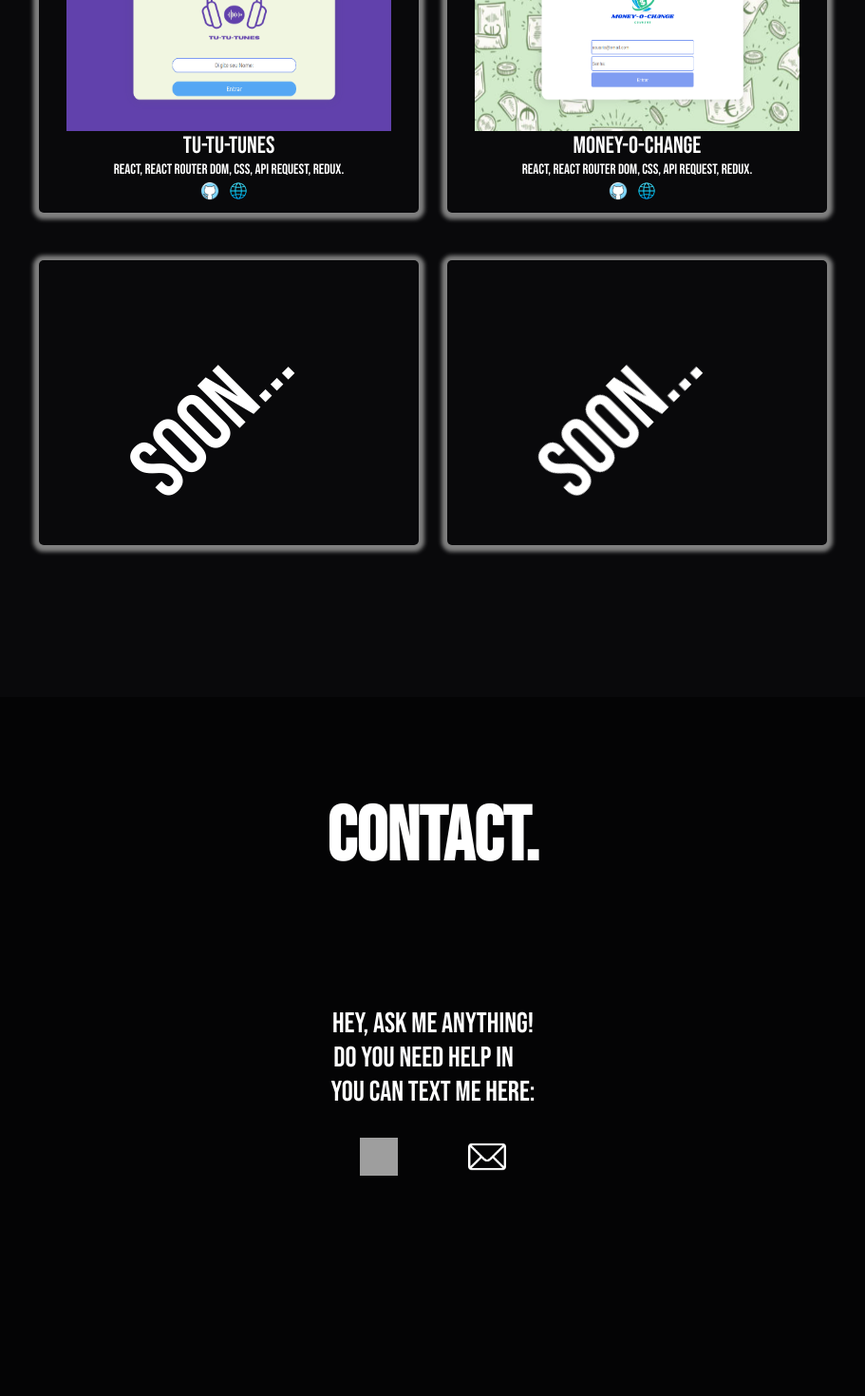
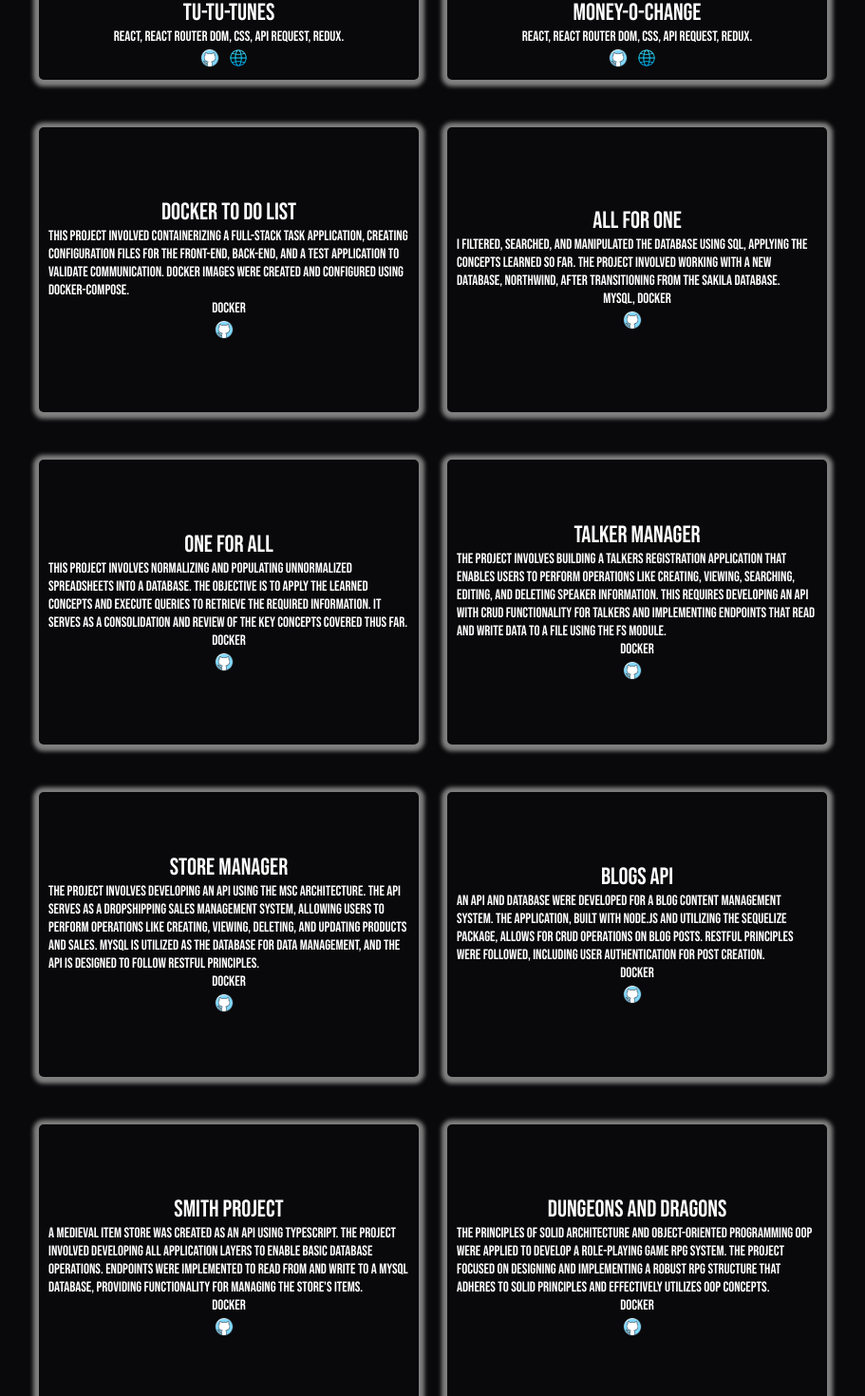
Before and after one commit to LeandrexFC/My-Portfolio, a React (Create React App) app: page / in a window 1280 px wide. Shown: the part 3240-4710 px from the top of the page at 95% size, without its empty margins (184-1095 px from the left). Built offline with nearby package versions, Linux system fonts and the light colour scheme; grey boxes are pictures that could not be loaded.

Commit message:
feat: add backend Projects

```diff
--- a/src/AllCss/Home.css
+++ b/src/AllCss/Home.css
@@ -191,7 +191,7 @@ body {
 .projectsHome {
   display: flex;
   background-color: #09090b;
-  height: 150vh;
+  height: 380%;
   justify-content: center;
   align-items: center;
   flex-direction: column;
@@ -315,7 +315,7 @@ body {
   }
 
   .projectsHome {
-    height: 90vh;
+    height: 300vh;
   }
 }
 
@@ -331,15 +331,13 @@ body {
     max-height: 230px;
     margin-right: 0vh;
   }
-  .projectsHome {
-    height: 190vh;
-  }
 
   .contactTitleHome {
     margin-top: 150px;
   }
 
   .projectsHome {
+    height: 490vh;
     display: flex;
     background-color: #09090b;
     justify-content: center;
@@ -364,7 +362,8 @@ body {
   }
 
   .projectsHome {
-    height: 140vh;
+    height: 480vh;
+
   }
 
 }
--- a/src/Components/ProjectsComponent.jsx
+++ b/src/Components/ProjectsComponent.jsx
@@ -11,9 +11,7 @@ class ProjectsComponent extends Component {
   return (
     <div className='allProjects'>
       <div className='cards 1'>
-        {/* <div className='imgItem'> */}
           <img className='cardsImg' src={ tututunes } alt='trybetunes project' />
-        {/* </div> */}
         <div className='pCard'>
         <p className='cardfir'> TU-TU-TUNES </p>
         <p className='cardsec'>React, React Router Dom, CSS, API request, Redux. </p>
@@ -29,9 +27,7 @@ class ProjectsComponent extends Component {
       </div>
 
       <div className='cards 2'>
-        {/* <div className='imgItem'> */}
           <img className='cardsImg' src={ moneyImg } alt='trybetunes project' />
-        {/* </div> */}
         <div className='pCard'>
         <p className='cardfir'> MONEY-O-Change </p>
         <p className='cardsec'>React, React Router Dom, CSS, API request, Redux. </p>
@@ -46,8 +42,111 @@ class ProjectsComponent extends Component {
         </div>
       </div>
 
+      <div className='cards 3'>
+        <div className='pCard'>
+        <p className='cardfir'> Docker To Do List </p>
+        <p className='cardsec'> This project involved containerizing a full-stack task application, creating configuration files for the front-end, back-end, and a test application to validate communication. Docker images were created and configured using docker-compose. </p>
+        <p className='cardsec'> Docker </p>
+        </div>
+        <div className='imgsCard'>
+        <a href='https://github.com/LeandrexFC/project-wallet' target='_blank' rel="noreferrer">
+        <img src={ GitHubLogo } alt='Git Hub Logo' className='cardLogo' />
+        </a>
+        </div>
+      </div>
 
-      <div className='cards 3'>
+      <div className='cards 4'>
+        <div className='pCard'>
+        <p className='cardfir'> All For One </p>
+        <p className='cardsec'> I filtered, searched, and manipulated the database using SQL, applying the concepts learned so far. The project involved working with a new database, Northwind, after transitioning from the Sakila database.  </p>
+        <p className='cardsec'> Mysql, Docker </p>
+        </div>
+        <div className='imgsCard'>
+        <a href='https://github.com/LeandrexFC/project-wallet' target='_blank' rel="noreferrer">
+        <img src={ GitHubLogo } alt='Git Hub Logo' className='cardLogo' />
+        </a>
+        </div>
+      </div>
+
+      <div className='cards 5'>
+        <div className='pCard'>
+        <p className='cardfir'> One For All </p>
+        <p className='cardsec'> This project involves normalizing and populating unnormalized spreadsheets into a database. The objective is to apply the learned concepts and execute queries to retrieve the required information. It serves as a consolidation and review of the key concepts covered thus far. </p>
+        <p className='cardsec'> Docker </p>
+        </div>
+        <div className='imgsCard'>
+        <a href='https://github.com/LeandrexFC/project-wallet' target='_blank' rel="noreferrer">
+        <img src={ GitHubLogo } alt='Git Hub Logo' className='cardLogo' />
+        </a>
+        </div>
+      </div>
+
+      <div className='cards 6'>
+        <div className='pCard'>
+        <p className='cardfir'> Talker Manager </p>
+        <p className='cardsec'> The project involves building a talkers registration application that enables users to perform operations like creating, viewing, searching, editing, and deleting speaker information. This requires developing an API with CRUD functionality for talkers and implementing endpoints that read and write data to a file using the fs module. </p>
+        <p className='cardsec'> Docker </p>
+        </div>
+        <div className='imgsCard'>
+        <a href='https://github.com/LeandrexFC/project-wallet' target='_blank' rel="noreferrer">
+        <img src={ GitHubLogo } alt='Git Hub Logo' className='cardLogo' />
+        </a>
+        </div>
+      </div>
+
+      <div className='cards 7'>
+        <div className='pCard'>
+        <p className='cardfir'> Store Manager </p>
+        <p className='cardsec'> The project involves developing an API using the MSC architecture. The API serves as a dropshipping sales management system, allowing users to perform operations like creating, viewing, deleting, and updating products and sales. MySQL is utilized as the database for data management, and the API is designed to follow RESTful principles. </p>
+        <p className='cardsec'> Docker </p>
+        </div>
+        <div className='imgsCard'>
+        <a href='https://github.com/LeandrexFC/project-wallet' target='_blank' rel="noreferrer">
+        <img src={ GitHubLogo } alt='Git Hub Logo' className='cardLogo' />
+        </a>
+        </div>
+      </div>
+
+      <div className='cards 8'>
+        <div className='pCard'>
+        <p className='cardfir'> Blogs API </p>
+        <p className='cardsec'> an API and database were developed for a blog content management system. The application, built with Node.js and utilizing the Sequelize package, allows for CRUD operations on blog posts. RESTful principles were followed, including user authentication for post creation. </p>
+        <p className='cardsec'> Docker </p>
+        </div>
+        <div className='imgsCard'>
+        <a href='https://github.com/LeandrexFC/project-wallet' target='_blank' rel="noreferrer">
+        <img src={ GitHubLogo } alt='Git Hub Logo' className='cardLogo' />
+        </a>
+        </div>
+      </div>
+
+      <div className='cards 9'>
+        <div className='pCard'>
+        <p className='cardfir'> Smith Project </p>
+        <p className='cardsec'> a medieval item store was created as an API using TypeScript. The project involved developing all application layers to enable basic database operations. Endpoints were implemented to read from and write to a MySQL database, providing functionality for managing the store's items. </p>
+        <p className='cardsec'> Docker </p>
+        </div>
+        <div className='imgsCard'>
+        <a href='https://github.com/LeandrexFC/project-wallet' target='_blank' rel="noreferrer">
+        <img src={ GitHubLogo } alt='Git Hub Logo' className='cardLogo' />
+        </a>
+        </div>
+      </div>
+
+      <div className='cards 10'>
+        <div className='pCard'>
+        <p className='cardfir'> Dungeons And Dragons </p>
+        <p className='cardsec'> the principles of SOLID architecture and object-oriented programming OOP were applied to develop a role-playing game RPG system. The project focused on designing and implementing a robust RPG structure that adheres to SOLID principles and effectively utilizes OOP concepts. </p>
+        <p className='cardsec'> Docker </p>
+        </div>
+        <div className='imgsCard'>
+        <a href='https://github.com/LeandrexFC/project-wallet' target='_blank' rel="noreferrer">
+        <img src={ GitHubLogo } alt='Git Hub Logo' className='cardLogo' />
+        </a>
+        </div>
+      </div>
+
+      <div className='cards 11'>
       <p className='soon'>
           <Typical
             loop={Infinity}
@@ -62,7 +161,7 @@ class ProjectsComponent extends Component {
           </p>
       </div>
 
-      <div className='cards 4'>
+      <div className='cards 11'>
       <p className='soon'>
           <Typical
             loop={Infinity}
```
